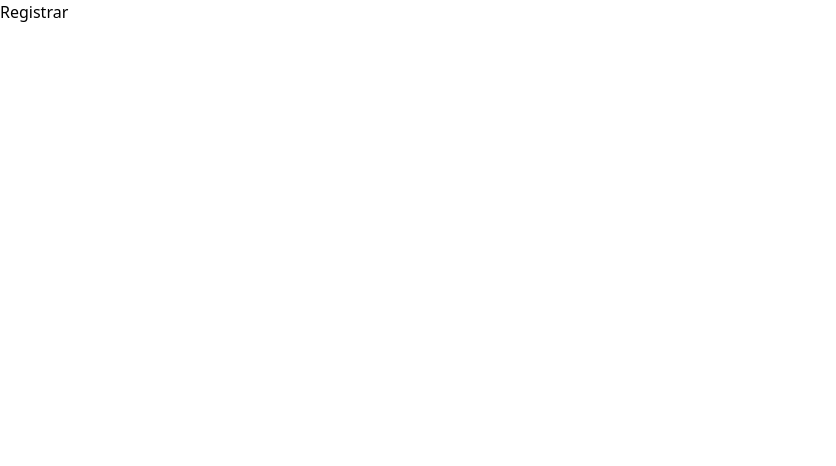
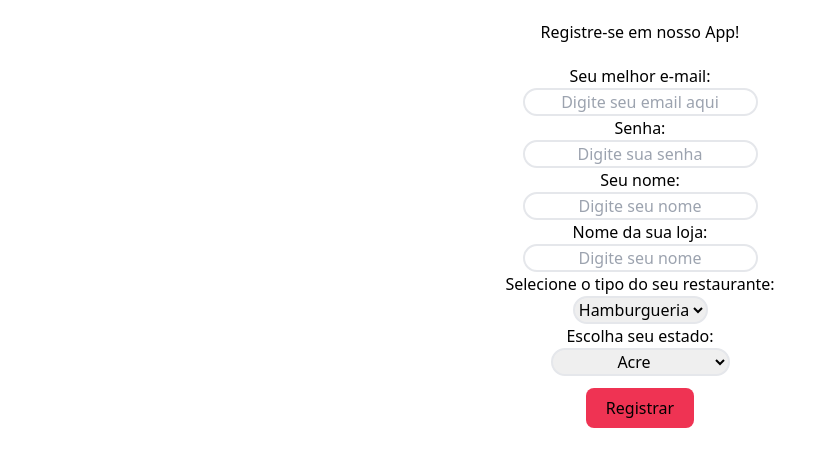
Before and after one commit to SouzaGabriel26/hackaton-contcode, a React (Vite) app in the folder front/: page /signon in a window 1280 px wide. Shown: the top 466 px of the page, without its empty margins (0-836 px from the left). Built offline with nearby package versions, Linux system fonts and the light colour scheme.

Commit message:
feat: implmented the sign on form and also configured the personalized colors

```diff
--- a/front/pages/Signon.tsx
+++ b/front/pages/Signon.tsx
@@ -1,6 +1,52 @@
 const Signon = () => {
+
+  const states = [ { label: "Acre", value: "AC" }, { label: "Alagoas", value: "AL" }, { label: "Amapá", value: "AP" }, { label: "Amazonas", value: "AM" }, { label: "Bahia", value: "BA" }, { label: "Ceará", value: "CE" }, { label: "Distrito Federal", value: "DF" }, { label: "Espírito Santo", value: "ES" }, { label: "Goiás", value: "GO" }, { label: "Maranhão", value: "MA" }, { label: "Mato Grosso", value: "MT" }, { label: "Mato Grosso do Sul", value: "MS" }, { label: "Minas Gerais", value: "MG" }, { label: "Pará", value: "PA" }, { label: "Paraíba", value: "PB" }, { label: "Paraná", value: "PR" }, { label: "Pernambuco", value: "PE" }, { label: "Piauí", value: "PI" }, { label: "Rio de Janeiro", value: "RJ" }, { label: "Rio Grande do Norte", value: "RN" }, { label: "Rio Grande do Sul", value: "RS" }, { label: "Rondônia", value: "RO" }, { label: "Roraima", value: "RR" }, { label: "Santa Catarina", value: "SC" }, { label: "São Paulo", value: "SP" }, { label: "Sergipe", value: "SE" }, { label: "Tocantins", value: "TO"} ]
+
   return (
-    <div>Registrar</div>
+    <>
+      <div className="flex flex-col items-center p-5">
+        <h2>
+          Registre-se em nosso App!
+        </h2>
+        <form className="flex flex-col p-5 items-center">
+          <label className="" htmlFor="email">
+            Seu melhor e-mail:
+          </label>
+          <input className="border-2 border-solid rounded-2xl text-center" type="email" id="email" name="email" placeholder="Digite seu email aqui"/>
+          <label htmlFor="password">
+            Senha:
+          </label>
+          <input className="border-2 border-solid rounded-2xl text-center" type="password" id="password" name="password" placeholder="Digite sua senha"/>
+          <label htmlFor="name">
+            Seu nome:
+          </label>
+          <input className="border-2 border-solid rounded-2xl text-center" type="text" id="name" name="name" placeholder="Digite seu nome"/>
+          <label htmlFor="storeName">
+            Nome da sua loja:
+          </label>
+          <input className="border-2 border-solid rounded-2xl text-center" type="text" id="storeName" name="storeName" placeholder="Digite seu nome"/>
+          <label htmlFor="category_id">
+            Selecione o tipo do seu restaurante:
+          </label>
+          <select className="border-2 border-solid rounded-2xl text-center" name="category_id" id="category_id">
+            <option value="hamburguer">Hamburgueria</option>
+            <option value="pizza">Pizzaria</option>
+            <option value="acai">Loja de Açaí</option>
+          </select>
+          <label htmlFor="state">
+            Escolha seu estado:
+          </label>
+          <select className="border-2 border-solid rounded-2xl text-center" name="state" id="stte">
+            {states.map(state =>(
+              <option value={state.value}>
+                {state.label}
+              </option>
+            ))}
+          </select>
+          <button className="bg-lightPink rounded-lg py-2 px-5 mt-3" type="submit">Registrar</button>
+        </form>
+      </div>
+    </>
   )
 }
 
--- a/front/tailwind.config.js
+++ b/front/tailwind.config.js
@@ -6,7 +6,15 @@ export default {
     "./**/*.{js,ts,jsx,tsx}",
   ],
   theme: {
-    extend: {},
+    extend: {
+      colors:{
+        darkRed: '#723E4E',
+        lightRed: '#B03851',
+        lightPink: '#EF3353',
+        brightOrange: '#F17144',
+        darkYellow: '#F48036'
+      }
+    },
   },
   plugins: [],
 }
```
